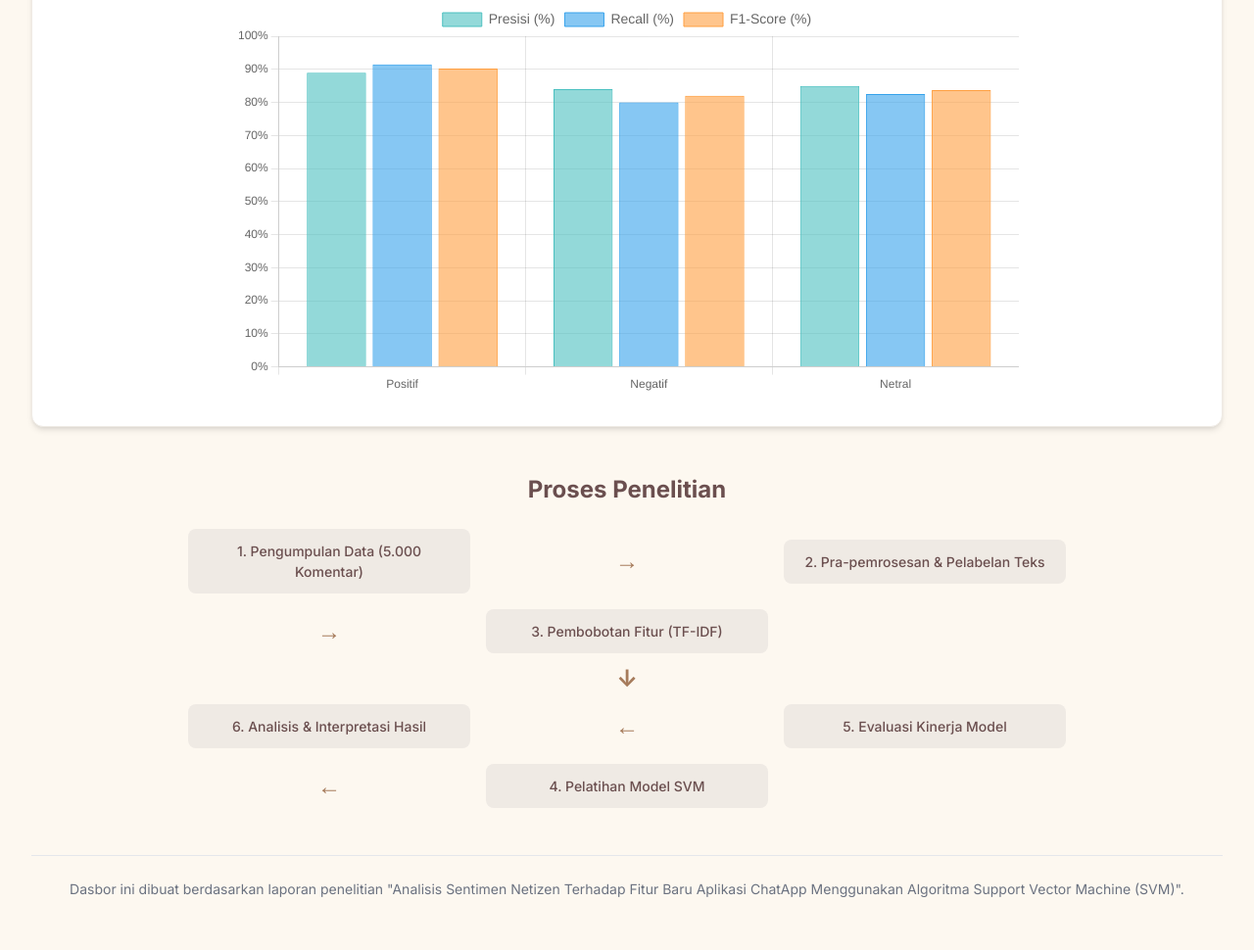
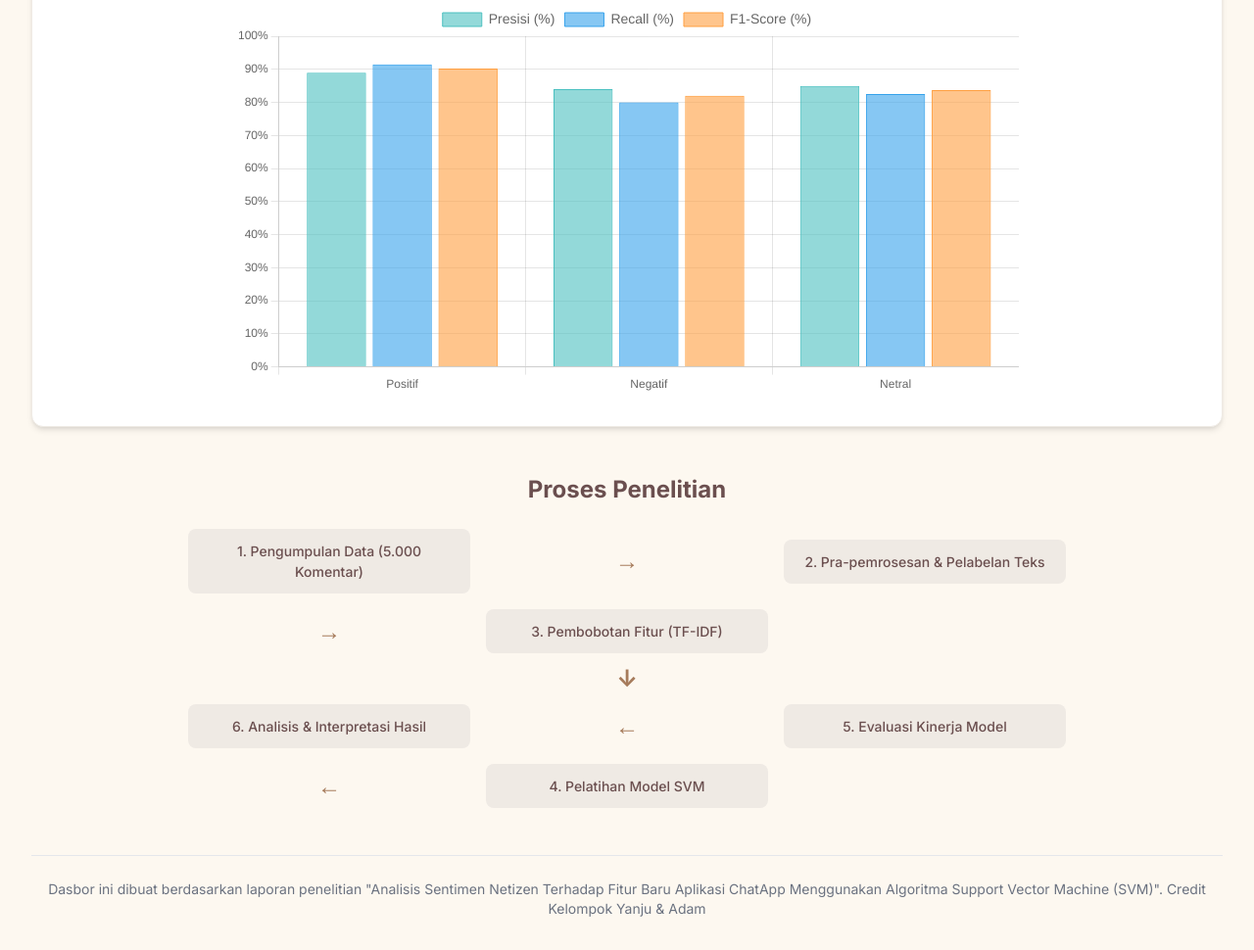
Before and after one commit to YanjuGtg/Dashboard_Analisis_Sentimen, a plain HTML site: page index.html in a window 1280 px wide. Shown: the part 1381-2351 px from the top of the page at 98% size. Drawn offline with nearby package versions, Linux system fonts and the light colour scheme.

Commit message:
Update index.html

```diff
--- a/index.html
+++ b/index.html
@@ -201,7 +201,8 @@
         </main>
 
         <footer class="text-center mt-12 pt-6 border-t border-gray-200">
-            <p class="text-sm text-gray-500">Dasbor ini dibuat berdasarkan laporan penelitian "Analisis Sentimen Netizen Terhadap Fitur Baru Aplikasi ChatApp Menggunakan Algoritma Support Vector Machine (SVM)".</p>
+            <p class="text-sm text-gray-500">Dasbor ini dibuat berdasarkan laporan penelitian "Analisis Sentimen Netizen Terhadap Fitur Baru Aplikasi ChatApp Menggunakan Algoritma Support Vector Machine (SVM)".
+            Credit Kelompok Yanju & Adam</p>
         </footer>
     </div>
 
```
